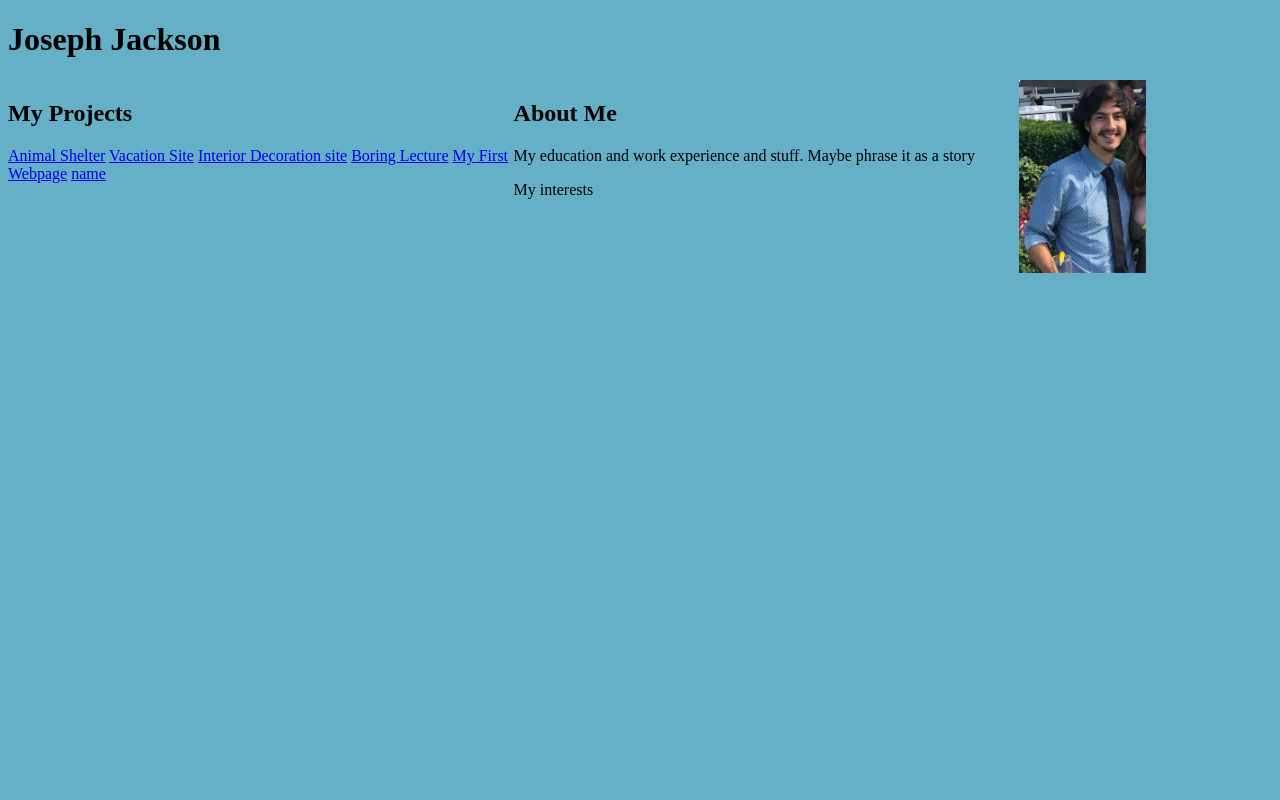
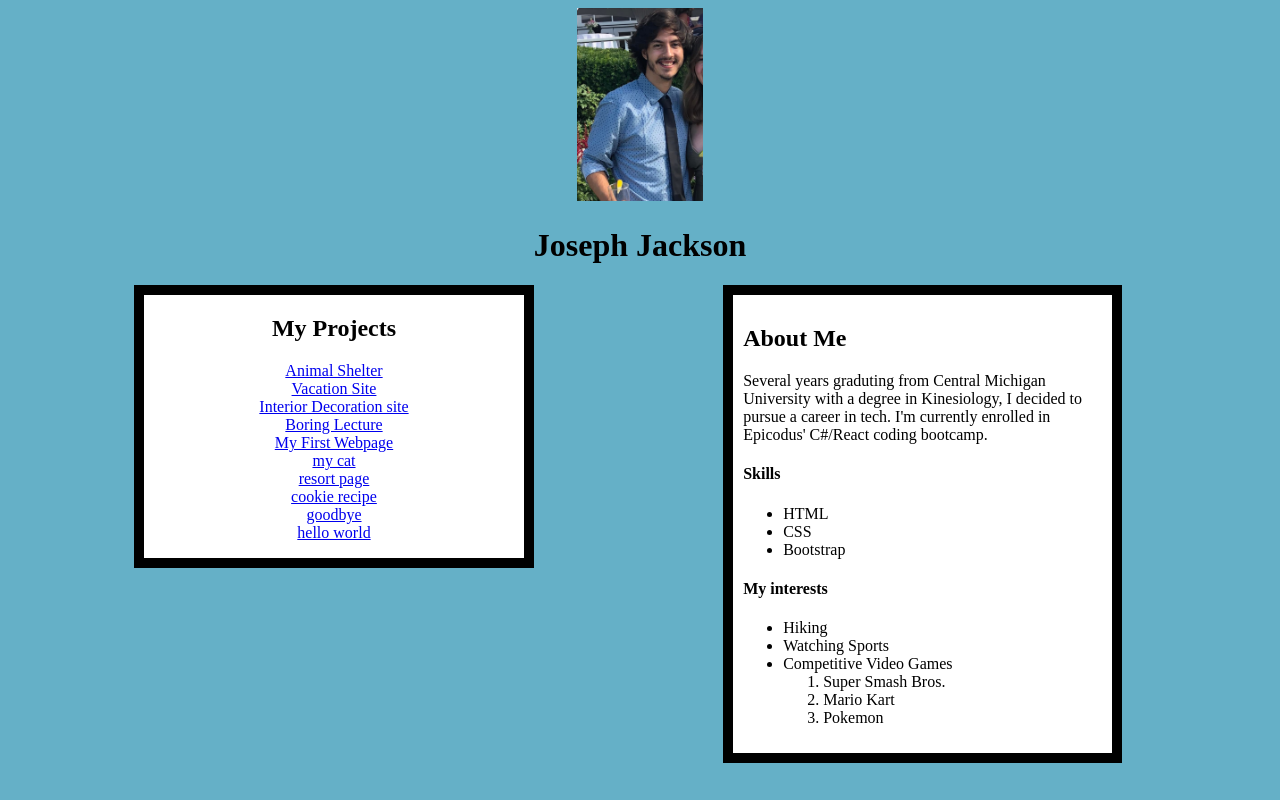
Before and after one commit to josephjacksonw/FirstPortfolio, a plain HTML site: page index.html in a window 1280 px wide. Drawn offline with Linux system fonts and the light colour scheme.

Commit message:
Added about me, links, and fixed styles

```diff
--- a/css/styles.css
+++ b/css/styles.css
@@ -1,6 +1,27 @@
 .cards {
   float:left;
-  width: 40%;
+  width: 30%;
+  border: solid black;
+  border-width: 10px;
+  background-color: white;
+  margin-left: 10%;
+  margin-right: 5%;
+}
+
+.projects {
+  text-align: center;
+}
+
+.abt {
+  padding: 10px;
+}
+
+.header {
+  text-align: center;
+}
+
+a {
+  display: block;
 }
 
 img {
--- a/index.html
+++ b/index.html
@@ -5,32 +5,58 @@
   <link href="css/styles.css" rel="stylesheet" type="text/css">
 </head>
 <body>
-  <h1>Joseph Jackson</h1>
-  <img src="just me for a crop.jpg" alt="A photo of me.">
+  <div class="header">
+    <img src="just me for a crop.jpg" alt="A photo of me.">
+    <h1>Joseph Jackson</h1>
   <!--so I should do stuff to format this so it looks nice. I'm thinking Either have the title and pic sharing the middle of the top banner of have my photo as parts of cards/boxes/containers with the text-->
-  <div class="cards">
-    <h2>My Projects</h2>
-    <p>
-      <a href="URL">Animal Shelter</a>
-      <a href="URL">Vacation Site</a>
-      <a href="URL">Interior Decoration site</a>
-      <a href="URL">Boring Lecture</a>
-      <a href="URL">My First Webpage</a>
-      <a href="URL">name</a>
-    </p>
   </div>
   <div class="cards">
-    <h2>About Me</h2>
-    <p>My education and work experience and stuff. Maybe phrase it as a story</p>
-    <p>My interests</p>
+    <div class="projects">
+      <h2>My Projects</h2>
+      <p>
+       <a href="https://github.com/josephjacksonw/animal-shelter">Animal Shelter</a>
+        <a href="https://github.com/josephjacksonw/vacation-site">Vacation Site</a>
+        <a href="https://github.com/josephjacksonw/Interior-decor">Interior Decoration site</a>
+        <a href="https://github.com/josephjacksonw/Boring-Lecture">Boring Lecture</a>
+       <a href="https://github.com/josephjacksonw/my-first-webpage">My First Webpage</a>
+       <a href="https://github.com/josephjacksonw/my-cat">my cat</a>
+        <a href="https://github.com/josephjacksonw/resort-page">resort page</a>
+        <a href="https://github.com/josephjacksonw/cookie-recipe">cookie recipe</a>
+        <a href="https://github.com/josephjacksonw/goodbye">goodbye</a>
+        <a href="https://github.com/josephjacksonw/hello-world">hello world</a>
+      </p>
+    </div>
+  </div>
+  <div class="cards">
+    <div class="abt"><h2>About Me</h2>
+      <p>Several years graduting from Central Michigan University with a degree in Kinesiology, I decided to pursue a career in tech. I'm currently enrolled in Epicodus' C#/React coding bootcamp.
+      </p>
+      <h4>Skills</h4>
+      <ul>
+        <li>HTML</li>
+        <li>CSS</li>
+        <li>Bootstrap</li>
+      </ul>
+      <h4>My interests</h4>
+      <ul>
+        <li>Hiking</li>
+        <li>Watching Sports</li>
+        <li>Competitive Video Games</li>
+        <ol>
+          <li>Super Smash Bros.</li>
+          <li>Mario Kart</li>
+          <li>Pokemon</li>
+        </ol>
+      </ul>
+    </div>
   </div>
 <!--Include
     name xxx
     pic of me xxxx
     links to my other projects with descriptions of each
-    an about me
-    my background
-    current interests, hobbies, skills
+    an about me xxxx
+    my background xxxx
+    current interests, hobbies, skills xxxxx
     also have a gh-pages branch
 
     also use p, h, ul, ol, li, em, strong, a, img, div, span-->
```
